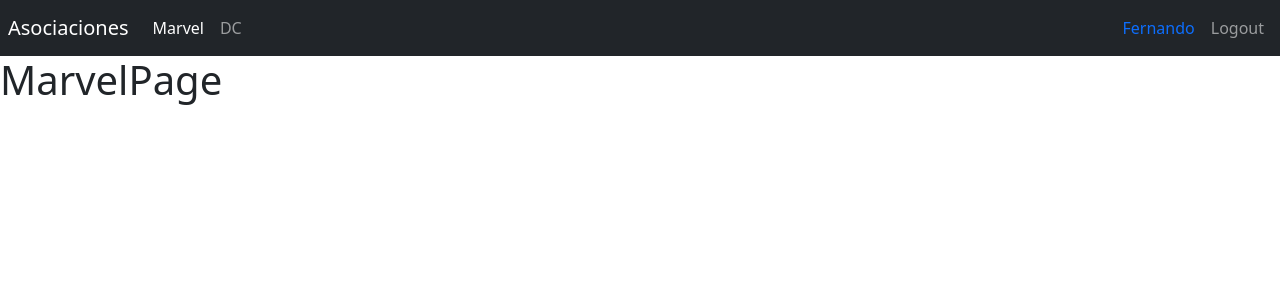
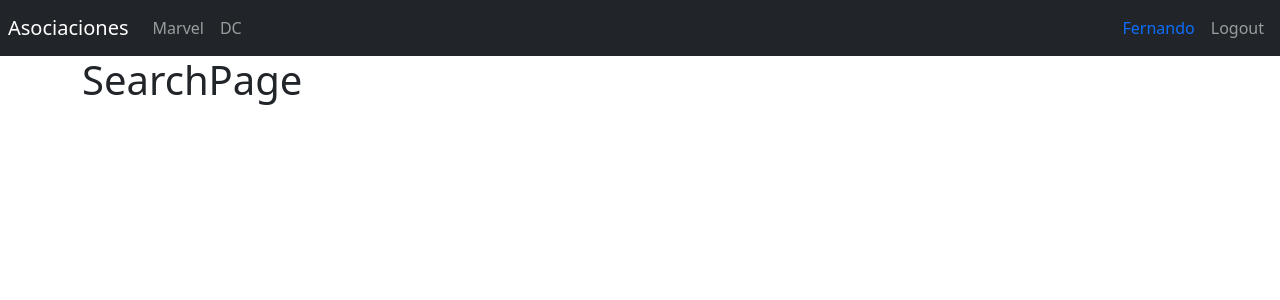
Before and after one commit to osmanjosue/React-Heroes-SPA, a React (Vite) app: page /search in a window 1280 px wide. Before the commit this address led to /marvel. Shown: the top 300 px of the page. Built offline with nearby package versions, Linux system fonts and the light colour scheme.

Commit message:
Seccion 14 => Clase: Creando un segundo Router

```diff
--- a/src/heroes/index.js
+++ b/src/heroes/index.js
@@ -1 +1,2 @@
 export * from './pages'
+export * from './routes/HeroesRoutes'
--- /dev/null
+++ b/src/heroes/pages/HeroPage.jsx
@@ -0,0 +1,6 @@
+
+export const HeroPage = () => {
+  return (
+    <h1>HeroPage</h1>
+  )
+}
--- /dev/null
+++ b/src/heroes/pages/SearchPage.jsx
@@ -0,0 +1,6 @@
+
+export const SearchPage = () => {
+  return (
+    <h1>SearchPage</h1>
+  )
+}
--- a/src/heroes/pages/index.js
+++ b/src/heroes/pages/index.js
@@ -1,2 +1,4 @@
 export * from './DcPage'
 export * from './MarvelPage'
+export * from './HeroPage'
+export * from './SearchPage'
--- /dev/null
+++ b/src/heroes/routes/HeroesRoutes.jsx
@@ -0,0 +1,20 @@
+import { Navigate, Route, Routes } from 'react-router-dom';
+import { Navbar } from '../../ui';
+import { DcPage, HeroPage, MarvelPage, SearchPage } from '../pages';
+
+export const HeroesRoutes = () => {
+  return (
+    <>
+      <Navbar />
+      <div className="container">
+        <Routes>
+          <Route path="marvel" element={<MarvelPage />} />
+          <Route path="dc" element={<DcPage />} />
+          <Route path="search" element={<SearchPage />} />
+          <Route path="hero" element={<HeroPage />} />
+          <Route path="/*" element={<Navigate to="/marvel" />} />
+        </Routes>
+      </div>
+    </>
+  );
+};
--- a/src/router/AppRouter.jsx
+++ b/src/router/AppRouter.jsx
@@ -1,18 +1,14 @@
-import { Navigate, Route, Routes } from 'react-router-dom'
-import { DcPage, MarvelPage  } from '../heroes'
-import { LoginPage } from '../auth'
-import { Navbar } from '../ui'
+import { Route, Routes } from 'react-router-dom';
+import { LoginPage } from '../auth';
+import { HeroesRoutes } from '../heroes';
 
 export const AppRouter = () => {
   return (
     <>
-        <Navbar/>
-        <Routes>
-            <Route path="marvel" element={<MarvelPage/>}/>
-            <Route path="dc" element={<DcPage/>}/>
-            <Route path="login" element={<LoginPage/>}/>
-            <Route path="/*" element={<Navigate to="/marvel"/>}/>
-        </Routes>
+      <Routes>
+        <Route path="login" element={<LoginPage />} />
+        <Route path="/*" element={<HeroesRoutes />} />
+      </Routes>
     </>
-  )
-}
+  );
+};
```
